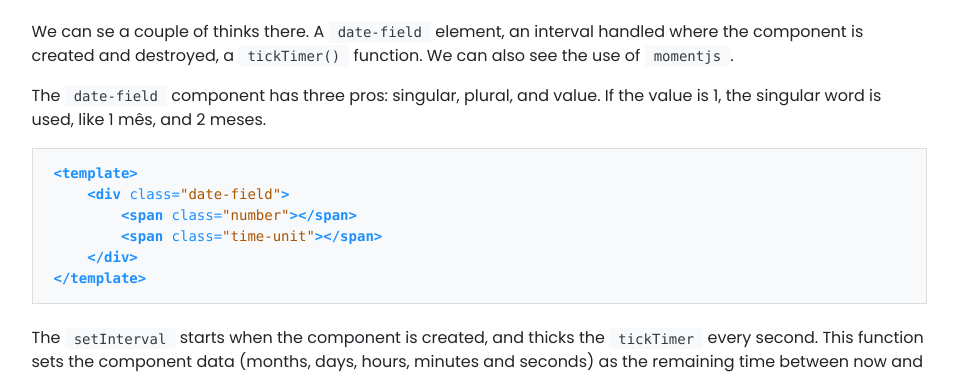
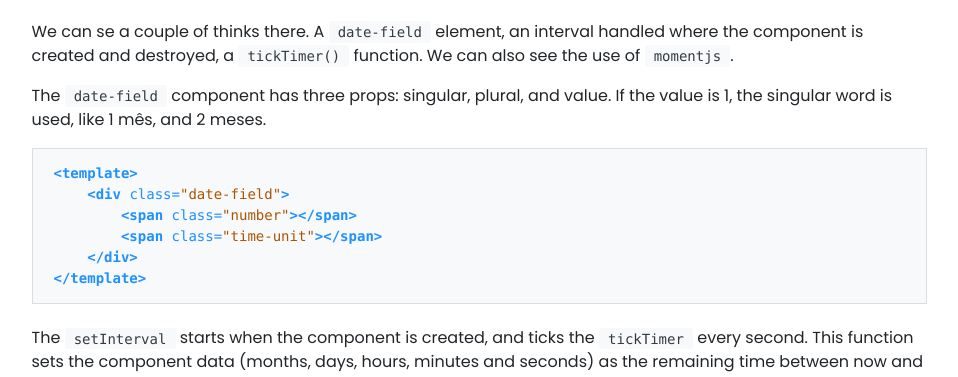
Before and after one commit to cesarviana/cesarviana.github.io, a Jekyll site: the page built from _posts/2021-05-29-countdown-with-vuejs.markdown, in a window 1280 px wide and 1400 px high, scrolled down 1111 px. Shown: the part 176-553 px from the top of the window, without its empty margins (161-1119 px from the left). Built offline with Jekyll 4.4.1, drawn with Linux system fonts in a browser that asks for light colours; nearby versions of some CDN libraries; our own code applies the rules of GitHub Pages for plain Markdown files; some of the changed text lies outside the part shown.

Commit message:
Fix typos

````diff
--- a/_posts/2021-05-29-countdown-with-vuejs.markdown
+++ b/_posts/2021-05-29-countdown-with-vuejs.markdown
@@ -54,7 +54,7 @@ export default {
 ```
 We can se a couple of thinks there. A `date-field` element, an interval handled where the component is created and destroyed, a `tickTimer()` function. We can also see the use of `momentjs`.
 
-The `date-field` component has three pros: singular, plural, and value. If the value is 1, the singular word is used, like 1 mês, and 2 meses.
+The `date-field` component has three props: singular, plural, and value. If the value is 1, the singular word is used, like 1 mês, and 2 meses.
 
 ```html
 <template>
@@ -64,7 +64,7 @@ The `date-field` component has three pros: singular, plural, and value. If the v
     </div>
 </template>
 ```
-The `setInterval` starts when the component is created, and thicks the `tickTimer` every second. This function sets the component data (months, days, hours, minutes and seconds) as the remaining time between now and targetDate.
+The `setInterval` starts when the component is created, and ticks the `tickTimer` every second. This function sets the component data (months, days, hours, minutes and seconds) as the remaining time between now and targetDate.
 
 {% include elements/figure.html image='https://i.ibb.co/XzMh3S1/banner.png' caption='Banner in production' %}
 
````
Also changed, not shown: other parts of _posts/2021-05-29-countdown-with-vuejs.markdown (+1 -1 lines).
